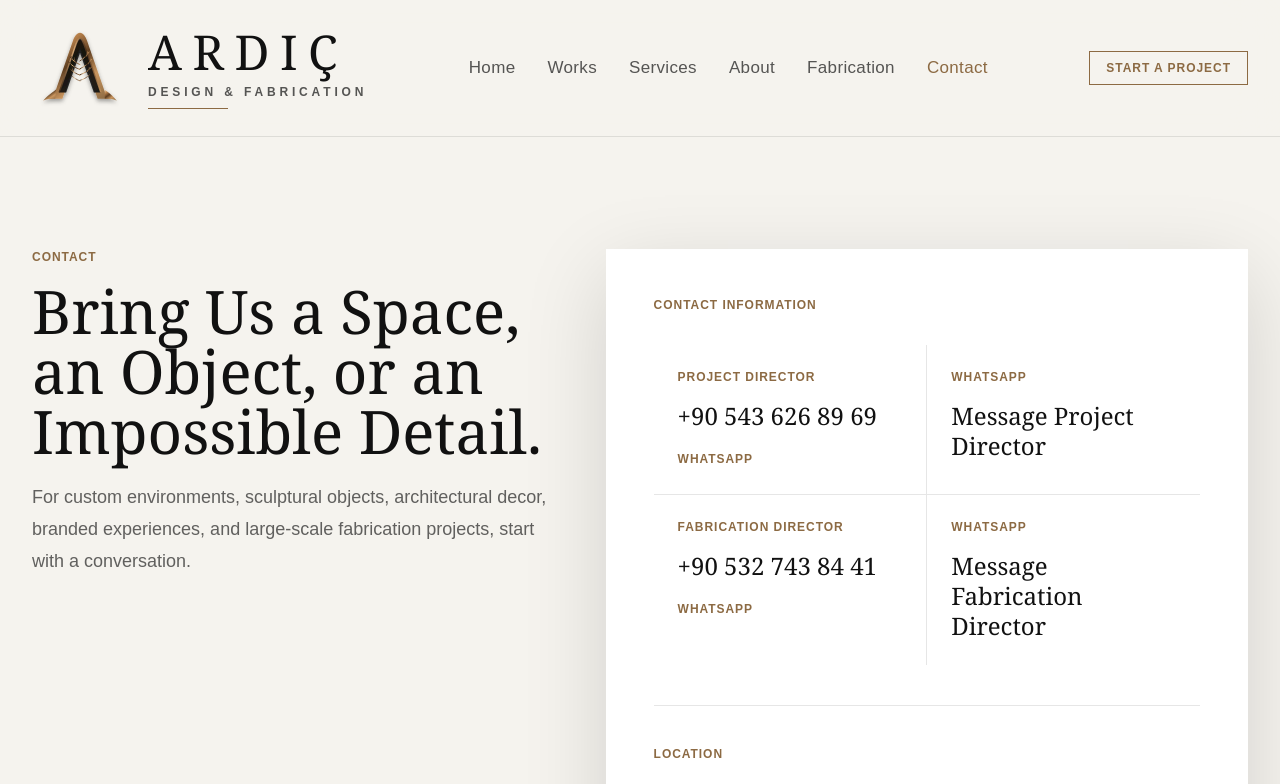
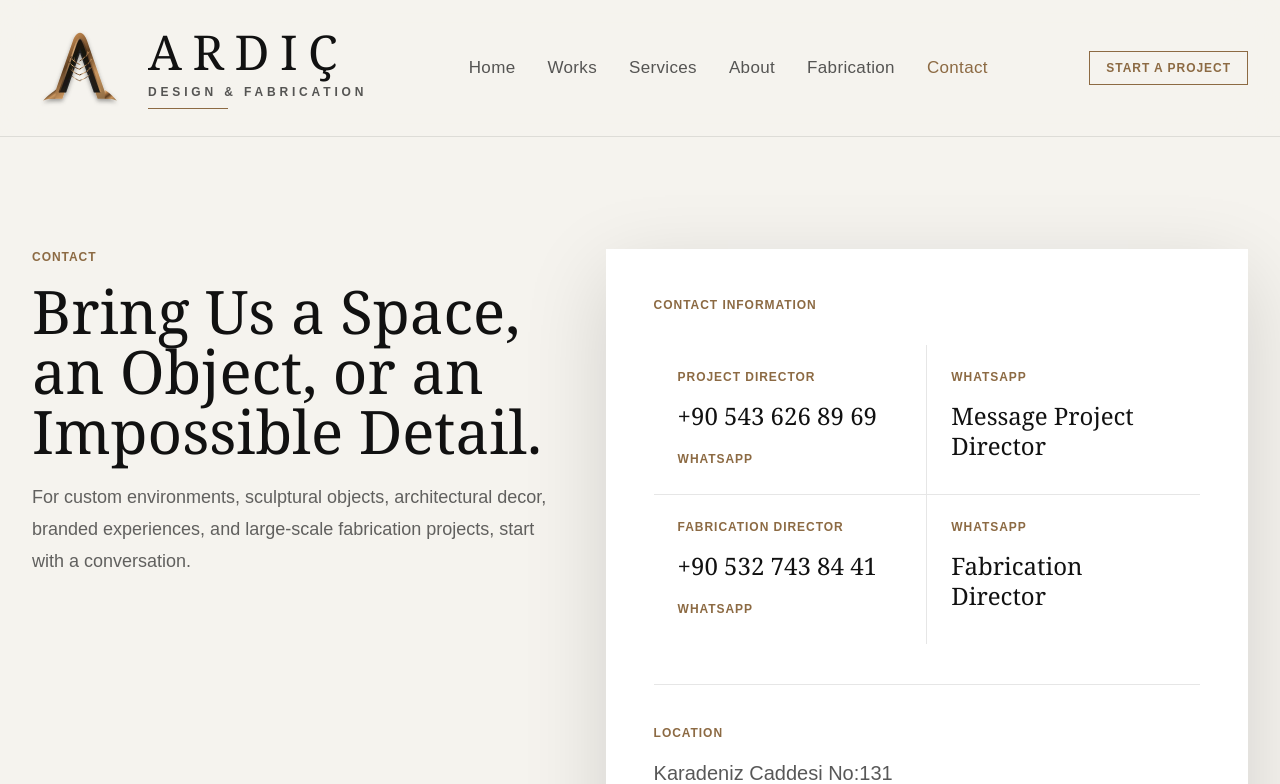
Before and after one commit to tahabaki6134/ardicdf-website, a Next.js app: page /contact in a window 1280 px wide. Shown: the top 784 px of the page. Built offline with nearby package versions, Linux system fonts and the light colour scheme.

Commit message:
Update contact WhatsApp label

```diff
--- a/app/contact/page.tsx
+++ b/app/contact/page.tsx
@@ -25,7 +25,7 @@ const contactRows = [
     },
     {
       title: "WhatsApp",
-      value: "Message Fabrication Director",
+      value: "Fabrication Director",
       href: "https://wa.me/905327438441",
       external: true
     }
```
